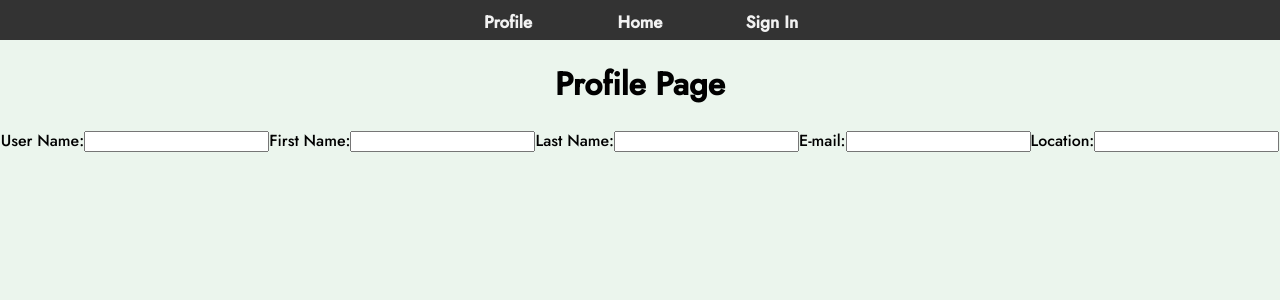
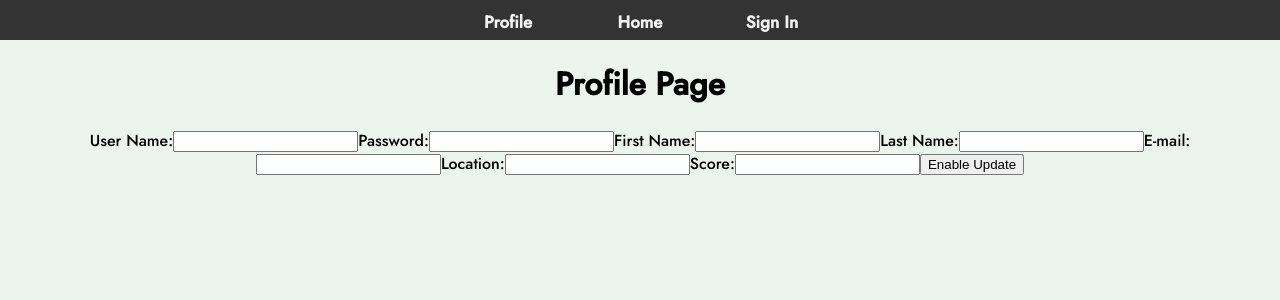
Before and after one commit to LawrenceOL/out-n-about-5-front-end, a React (Create React App) app: page /profile/1 in a window 1280 px wide. Shown: the top 300 px of the page. Built offline with nearby package versions, Linux system fonts and the light colour scheme; no server answers.

Commit message:
added profile data and update btn

```diff
--- a/src/pages/Profile.js
+++ b/src/pages/Profile.js
@@ -1,10 +1,12 @@
-import { GetProfile } from '../services/UserServices'
+import { GetProfile, UpdateProfile } from '../services/UserServices'
 import { useState, useEffect } from 'react'
 import { useParams } from 'react-router-dom'
 
 const Profile = () => {
   let { id } = useParams()
   const [profile, setProfile] = useState({})
+  const [formStatus, setFormStatus] = useState(true)
+  const [updateBtn, setUpdateBtn] = useState('Enable Update')
 
   useEffect(() => {
     getProfile(id)
@@ -14,23 +16,104 @@ const Profile = () => {
     const res = await GetProfile(id)
     setProfile(res)
   }
-  console.log(profile)
+
+  const updateProfile = async (id, data) => {
+    const res = await UpdateProfile(id, data)
+    getProfile(id)
+  }
+
+  const enableUpdate = (e) => {
+    e.preventDefault()
+
+    if (updateBtn === 'Update') {
+      console.log(profile)
+      updateProfile(id, profile)
+
+      setFormStatus(true)
+      setUpdateBtn('Enable Update')
+    }
+
+    if (formStatus) {
+      setFormStatus(false)
+      setUpdateBtn('Update')
+    } else {
+      setFormStatus(true)
+    }
+  }
+
+  const handleChange = (e) => {
+    setProfile({ ...profile, [e.target.name]: e.target.value })
+  }
 
   return (
     <div className="profile-page">
       <h1>Profile Page</h1>
       <form>
         <label htmlFor="userName">User Name:</label>
-        <input type="text" id="userName" value={profile.username} />
-        <label htmlFor="password"></label>
+        <input
+          onChange={handleChange}
+          type="text"
+          id="userName"
+          name="username"
+          value={profile.username}
+          readOnly={formStatus}
+        />
+        <label htmlFor="password">Password:</label>
+        <input
+          onChange={handleChange}
+          type="password"
+          id="password"
+          name="password"
+          value={profile.password}
+          readOnly={formStatus}
+        />
         <label htmlFor="firstName">First Name:</label>
-        <input id="firstName" type="text" value={profile.firstName} readOnly />
+        <input
+          onChange={handleChange}
+          id="firstName"
+          type="text"
+          name="firstName"
+          value={profile.firstName}
+          readOnly={formStatus}
+        />
         <label htmlFor="lastName">Last Name:</label>
-        <input type="text" id="lastName" value={profile.lastName} readOnly />
+        <input
+          onChange={handleChange}
+          type="text"
+          id="lastName"
+          name="lastName"
+          value={profile.lastName}
+          readOnly={formStatus}
+        />
         <label htmlFor="email">E-mail:</label>
-        <input type="text" id="email" value={profile.email} readOnly />
+        <input
+          onChange={handleChange}
+          type="text"
+          id="email"
+          name="email"
+          value={profile.email}
+          readOnly={formStatus}
+        />
         <label htmlFor="location">Location:</label>
-        <input type="text" id="location" value={profile.location} readOnly />
+        <input
+          onChange={handleChange}
+          type="text"
+          id="location"
+          name="location"
+          value={profile.location}
+          readOnly={formStatus}
+        />
+        <label htmlFor="score">Score:</label>
+        <input
+          onChange={handleChange}
+          type="text"
+          id="score"
+          name="score"
+          value={profile.score}
+          readOnly={formStatus}
+        />
+
+        <button onClick={enableUpdate}>{updateBtn}</button>
       </form>
     </div>
   )
--- a/src/services/UserServices.js
+++ b/src/services/UserServices.js
@@ -8,3 +8,11 @@ export const GetProfile = async (pk) => {
     throw error
   }
 }
+
+export const UpdateProfile = async (pk, data) => {
+  try {
+    const res = await Client.put(`/user/update/${pk}`, data)
+  } catch (error) {
+    throw error
+  }
+}
```
